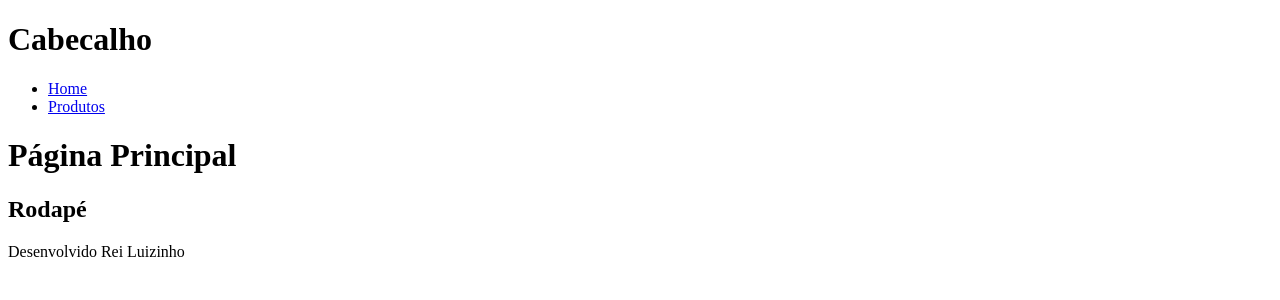
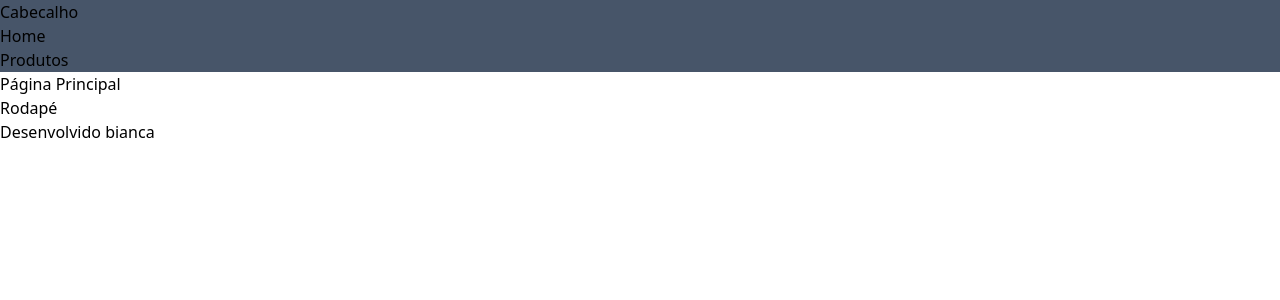
Before and after one commit to 1TDSPM-2024/aula-14-1tdspm-2sem, a Next.js app in the folder aula14/: page / in a window 1280 px wide. Shown: the top 300 px of the page. Built offline with nearby package versions, Linux system fonts and the light colour scheme.

Commit message:
trabalhando com tailwind globals

```diff
--- /dev/null
+++ b/aula14/src/app/globals.css
@@ -0,0 +1,10 @@
+@tailwind  base;
+@tailwind components;
+@tailwind utilities;
+
+
+@layer components{
+    .cabecalho{
+        @apply bg-slate-600;
+    }
+}
--- a/aula14/src/app/layout.tsx
+++ b/aula14/src/app/layout.tsx
@@ -1,11 +1,19 @@
 import Cabecalho from "@/components/Cabecalho/Cabecalho";
 import Rodape from "@/components/Rodape/Rodape";
 import type { Metadata } from "next";
+import "@/app/globals.css";
 
 export const metadata: Metadata = {
   title: "Meu Boyler Plate",
   description: "Generated by create next app",
 };
+
+
+export const viewport = {
+  width: "device-widht",
+  initial_scale: "1,0",
+  colorScheme:"dark"
+}
 
 export default function RootLayout({ children, }: Readonly<{ children: React.ReactNode; }>) {
   return (
--- a/aula14/src/components/Cabecalho/Cabecalho.tsx
+++ b/aula14/src/components/Cabecalho/Cabecalho.tsx
@@ -2,7 +2,7 @@ import Menu from "../Menu/Menu";
 
 export default function Cabecalho() {
     return (
-        <header>
+        <header className="cabecalho">
             <h1>Cabecalho</h1>
             <Menu />
         </header>
--- a/aula14/src/components/Rodape/Rodape.tsx
+++ b/aula14/src/components/Rodape/Rodape.tsx
@@ -2,7 +2,7 @@ export default function Rodape() {
     return (
         <footer>
             <h2>Rodapé</h2>
-            <p>Desenvolvido <span>Rei Luizinho</span></p>
+            <p>Desenvolvido <span>bianca</span></p>
         </footer>
     )
 }
```
Also changed, not shown: aula14/src/app/(styles)/globals.css (deleted), 1 other file (tests, documents, lock files or other folders).
